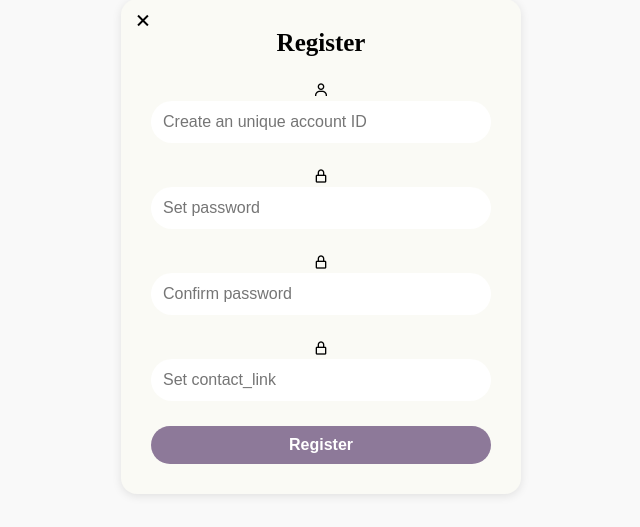
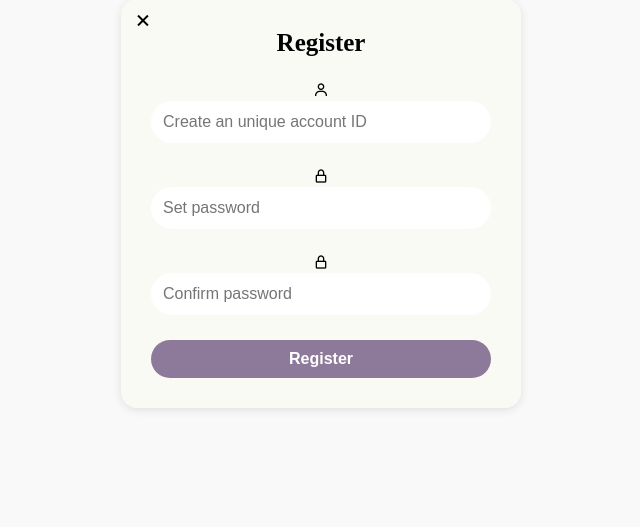
Before and after one commit to Aliciaa33/CUResell, a Django app: page /register/ in a window 1280 px wide. Shown: the part 273-800 px from the top of the page, without its empty margins (319-959 px from the left). Run offline with Django 3.2, Linux system fonts and the light colour scheme.

Commit message:
已经删掉contact link“

```diff
--- a/curesell/templates/profile.html
+++ b/curesell/templates/profile.html
@@ -79,7 +79,6 @@
               </table>
       </div>
   </div>
-  <script id="chatway" async="true" src="https://cdn.chatway.app/widget.js?id=MsVPBwvdNYJ1"></script>
   <script>
     function goToProfile() {
         window.location.href = "{% url 'profile' %}";
--- a/curesell/templates/register.html
+++ b/curesell/templates/register.html
@@ -49,15 +49,6 @@
                 {% if errors.confirm_password %}<span class="error_tip">{{ errors.confirm_password }}</span>{% endif %}
             </div>
 
-            <!-- input of contact_method -->
-            <div class="info">
-                <i class='bx bx-lock-alt'></i>
-                <input type="contact_link" name="contact_link" id="contact_link" placeholder="Set contact_link"
-                    value="{{ contact_link|default:'' }}" />
-                <span class="error_tip">prompt message</span>
-
-            </div>
-
             <input type="submit" class="reg-btn" id="register_btn" value="Register">
         </form>
     </div>
--- a/curesell/user/models.py
+++ b/curesell/user/models.py
@@ -5,5 +5,4 @@ class UserInfo(models.Model):
     username = models.CharField(max_length=20)
     password = models.CharField(max_length=40)
     email = models.CharField(max_length=30,default='')
-    contact_link = models.CharField(max_length=40,default='')
     rate = models.FloatField(default=5.0)
--- a/curesell/user/views.py
+++ b/curesell/user/views.py
@@ -49,7 +49,6 @@ def register_handle(request):
     username = post.get('username')
     password = post.get('password')
     password2 = post.get('password2')
-    contact_link = post.get('contact_link')
     errors = {}
     if UserInfo.objects.filter(username=username).exists():
         errors['username'] = "- Username already existed"
@@ -59,20 +58,17 @@ def register_handle(request):
             'error': errors,
             'username': username,
             'password': password,
-            'password2': password2,
-            'contact_link': contact_link
+            'password2': password2
         }
         return render(request, 'register.html', context)
 
     # update database if valid
-    print(contact_link)
     s1 = sha1()
     s1.update(password.encode('utf8'))
     upwd3 = s1.hexdigest()
     user = UserInfo()
     user.username = username
     user.password = upwd3
-    user.contact_link = contact_link
     user.save()
     request.session['username'] = username
     return redirect('/send_code')
@@ -130,7 +126,6 @@ def profile(request):
 
     userinfo = UserInfo.objects.filter(username=username).first()
 
-    # contact_link = userinfo.contact_link
     rate = userinfo.rate
     if username == None:
         context = { 'error_msg': 'please login first'}
```
Also changed, not shown: curesell/db.sqlite3, curesell/product/migrations/0001_initial.py, curesell/user/migrations/0001_initial.py.
